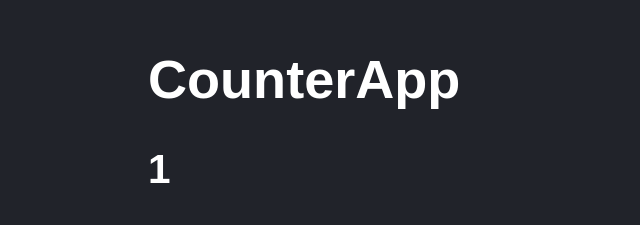
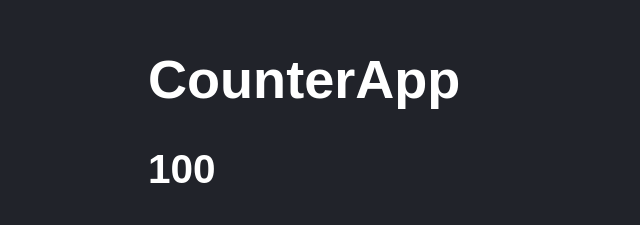
Before and after one commit to adrcorona13/reactcte-01-counter-app, a React (Vite) app: page / in a window 1280 px wide. Shown: the part 136-361 px from the top of the page, without its empty margins (0-640 px from the left). Built offline with nearby package versions, Linux system fonts and the light colour scheme.

Commit message:
useState

```diff
--- a/src/CounterApp.jsx
+++ b/src/CounterApp.jsx
@@ -1,13 +1,19 @@
 import PropTypes from 'prop-types';
-
-const handleAdd = (event) => console.log(event);
+import { useState } from 'react';
 
 export const CounterApp = ({ value }) => {
+
+    const [ counter, setCounter ] = useState(value);
+
+    const handleAdd = () => {
+        setCounter(counter + 1);
+        // setCounter((c) => c + 1);
+    }
 
     return (
         <>
             <h1>CounterApp</h1>
-            <h2> { value } </h2>
+            <h2> { counter } </h2>
             <button onClick={ handleAdd }>+1</button>
         </>
     );
--- a/src/main.jsx
+++ b/src/main.jsx
@@ -14,6 +14,6 @@ ReactDOM.createRoot(document.getElementById("root")).render(
     {/* <FirstApp title="titulo"></FirstApp> */}
     {/* <FirstApp title = "titulo" subtitle={123}></FirstApp> */}
     {/* <FirstApp></FirstApp> */}
-    <CounterApp value={1}></CounterApp>
+    <CounterApp value={100}></CounterApp>
   </React.StrictMode>
 );
```
